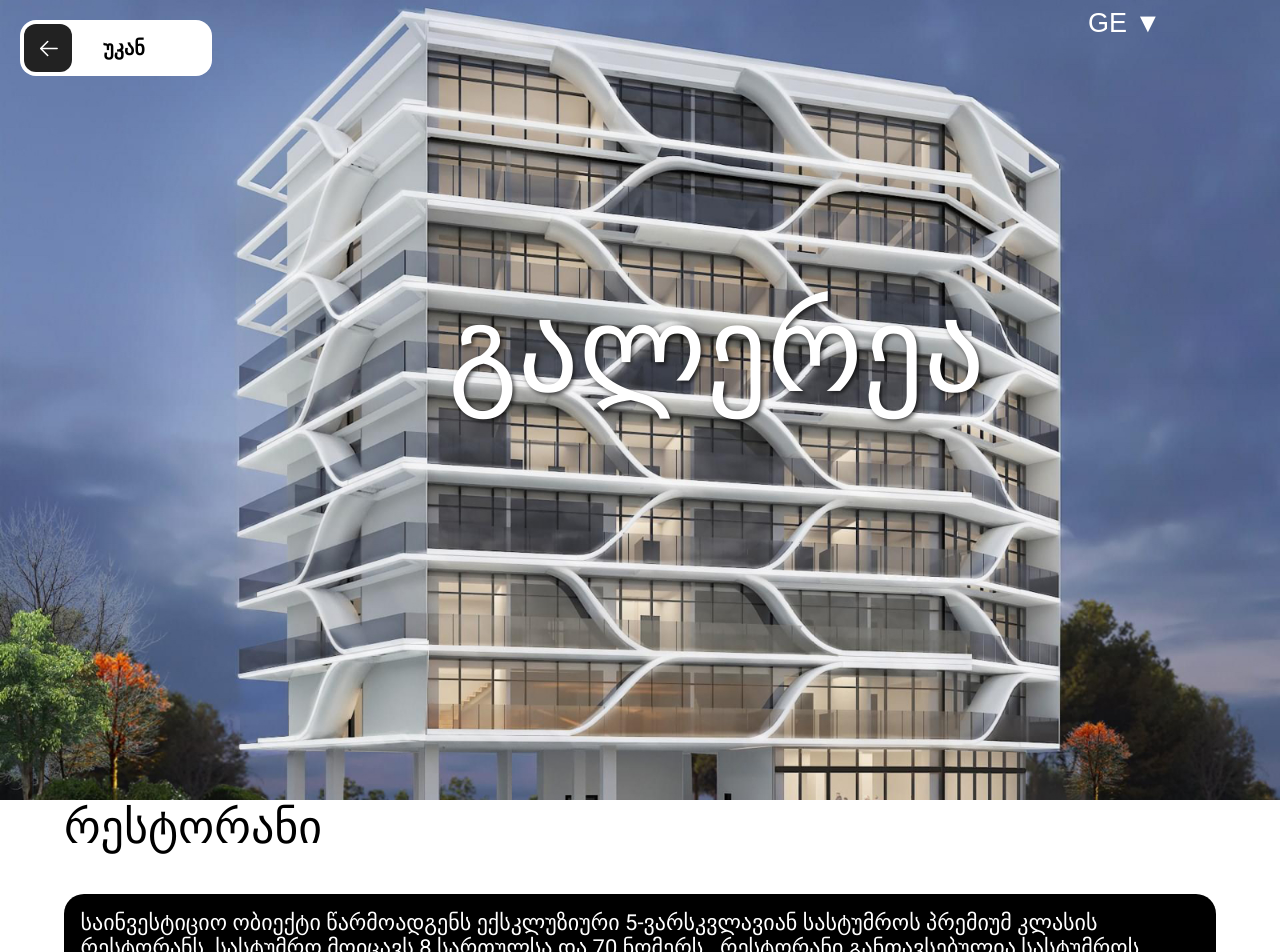
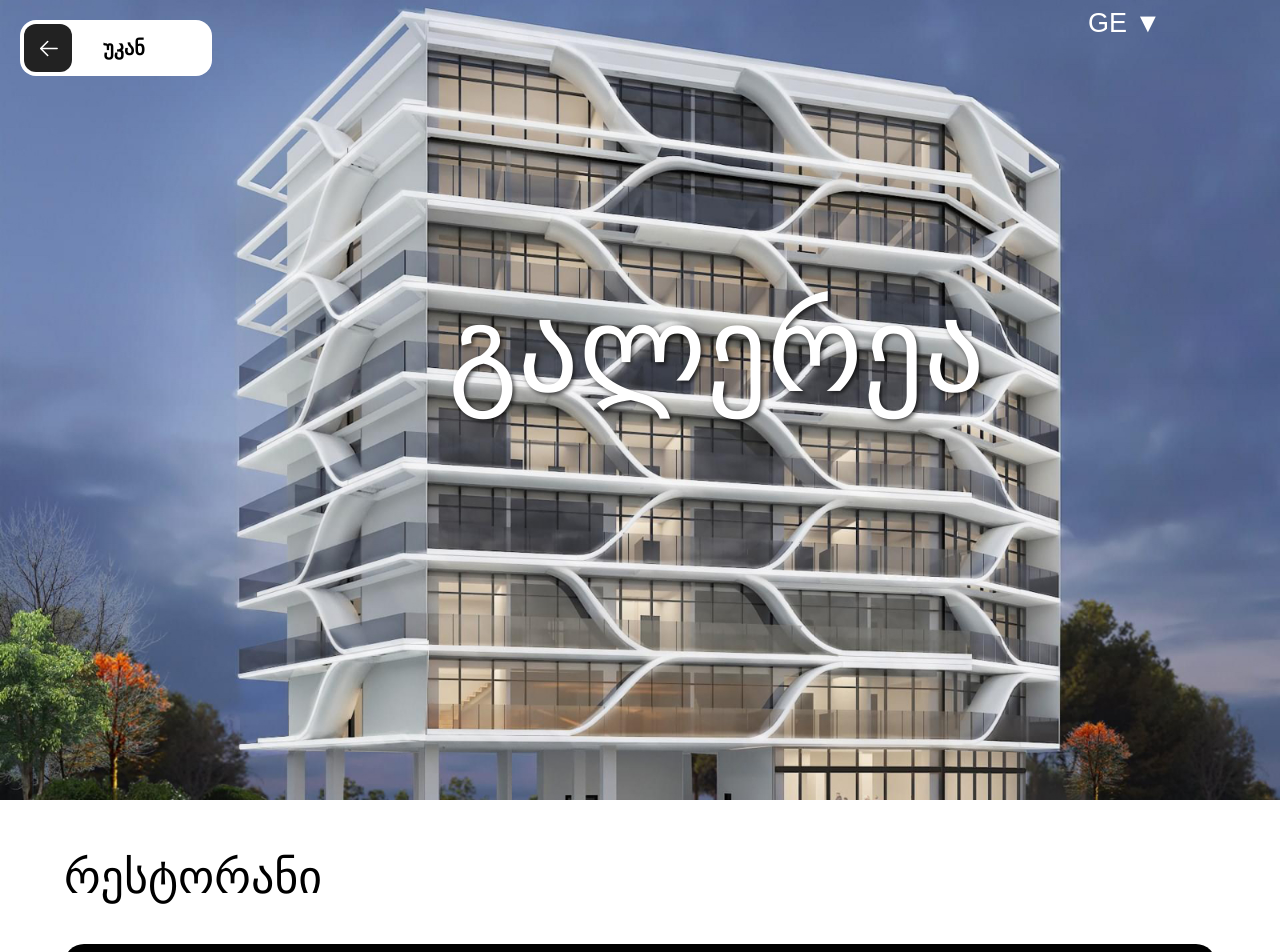
Before and after one commit to Schita01/bacho_project, a React (Vite) app: page /project in a window 1280 px wide. Shown: the top 952 px of the page. Built offline with nearby package versions, Linux system fonts and the light colour scheme; the HTML template or start-up script is replaced by a standard one; a web font is replaced by a local one.

Commit message:
Add files via upload

```diff
--- a/src/index.css
+++ b/src/index.css
@@ -515,6 +515,13 @@ body {
   font-weight: 400;
 
 }
+.carousel-top-text-1 {
+  font-size: 46px;
+  color: black;
+  font-weight: 400;
+  margin-top: 50px;
+
+}
 
 .investing-container {
   width: 100%;
--- a/src/pages/Project.tsx
+++ b/src/pages/Project.tsx
@@ -18,6 +18,7 @@ const Project = () => {
     calc?: any;
   };
 
+
   // Separate selected items for each menu
   const [selectedRestaurantItem, setSelectedRestaurantItem] = useState<ItemType>({
     id: 1,
@@ -30,7 +31,7 @@ const Project = () => {
     label: languages?.[selectedLanguage]?.prodTitle1 || 'Fallback Label 1',
     content: languages?.[selectedLanguage]?.prodText1 || 'Fallback content 1',
   });
-  const [selectedCalcItem, setSelectedCalcItem] = useState<ItemType>({
+  const [selectedCalcItem, setSelectedCalcItem] = useState<any>({
     id: 1,
     label: languages?.[selectedLanguage]?.calcTitle1 || 'Fallback Label 1',
     content: languages?.[selectedLanguage]?.calculatorText1 || 'Fallback content 1',
@@ -57,6 +58,9 @@ const Project = () => {
     { id: 3, label: languages?.[selectedLanguage]?.calcTitle3, content: languages?.[selectedLanguage]?.calculatorText3 },
     { id: 4, label: languages?.[selectedLanguage]?.calcTitle4, content: languages?.[selectedLanguage]?.calculatorText4 },
   ];
+
+
+
   const [currentSlide, setCurrentSlide] = useState(0);
   const [loaded, setLoaded] = useState(false);
   const [sliderRef, instanceRef] = useKeenSlider<HTMLDivElement>({
@@ -149,7 +153,7 @@ const Project = () => {
       <div className="investing">
         <div className="container">
           <div className="c-t">
-          <span className="carousel-top-text">{languages[selectedLanguage].restaurant}</span>
+          <span className="carousel-top-text-1">{languages[selectedLanguage].restaurant}</span>
           </div>
           <div className="carousel-container carousel-containers">
             <div data-aos="zoom-in" className="circular-menu2">
@@ -245,7 +249,7 @@ const Project = () => {
             {items3.map((item, index) => (
         <div
           key={item.id}
-                  className={`menu-item itemso-${index + 1} ${setSelectedCalcItem.id === item.id ? 'active' : ''}`}
+          className={`menu-item itemso-${index + 1} ${selectedCalcItem?.id === item.id ? 'active' : ''}`}
           onClick={() => setSelectedCalcItem(item)}
         >
           {item.label}
```
Lines whose indentation alone changed are shown as unchanged.
